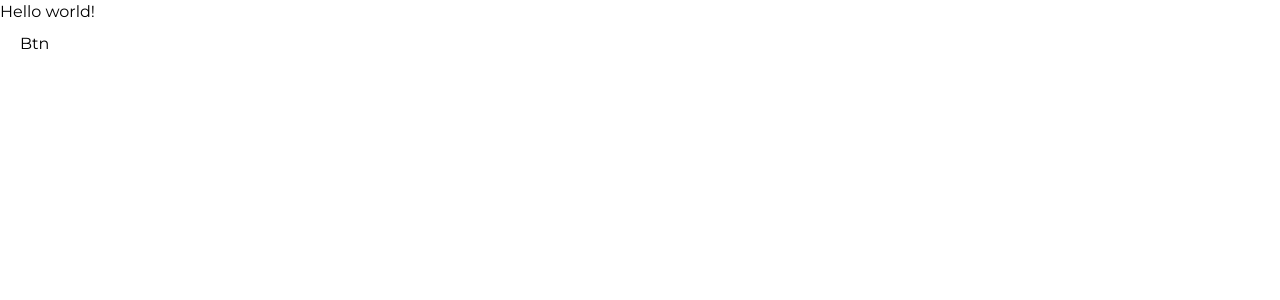
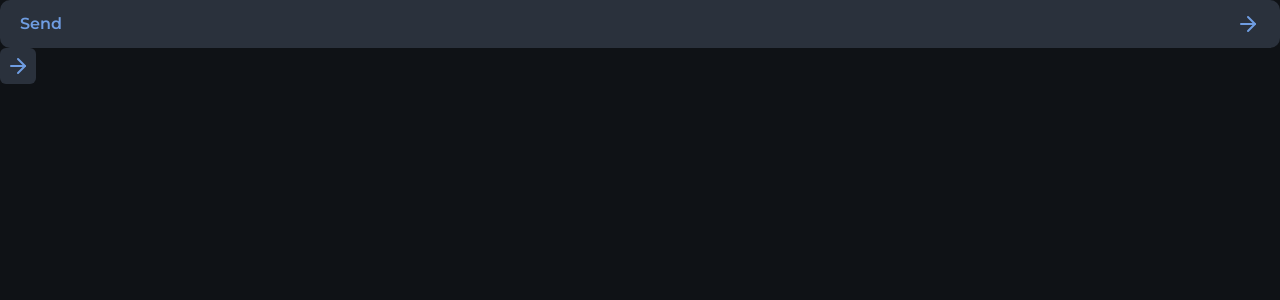
Before and after one commit to andreknob/nlw-react, a Next.js app: page / in a window 1280 px wide. Shown: the top 300 px of the page. Built offline with nearby package versions, Linux system fonts and the light colour scheme.

Commit message:
feat: add button and icon-button components

```diff
--- a/package.json
+++ b/package.json
@@ -10,6 +10,7 @@
   },
   "dependencies": {
     "@tailwindcss/postcss": "^4.0.7",
+    "lucide-react": "^0.475.0",
     "next": "15.1.7",
     "postcss": "^8.5.3",
     "react": "^19.0.0",
--- a/src/app/globals.css
+++ b/src/app/globals.css
@@ -19,4 +19,6 @@
 
   --font-heading: var(--font-oxanium);
   --font-sans: var(--font-montserrat);
+
+  --radius-xl: 0.625rem;
 }
--- a/src/app/layout.tsx
+++ b/src/app/layout.tsx
@@ -25,7 +25,9 @@
 }>) {
   return (
     <html lang="en" className={`${oxanium.variable} ${montserrat.variable}`}>
-      <body className="bg-black text-white">{children}</body>
+      <body className="bg-gray-900 text-gray-100 antialised">
+        {children}
+      </body>
     </html>
   );
 }
--- a/src/app/page.tsx
+++ b/src/app/page.tsx
@@ -1,10 +1,18 @@
+import { ArrowRight } from "lucide-react";
 import { Button } from "@/components/button";
+import { IconButton } from "@/components/icon-button";
 
 export default function Home() {
   return (
     <main>
-      <div>Hello world!</div>
-      <Button text="Btn"></Button>
+      <Button>
+        Send
+        <ArrowRight />
+      </Button>
+
+      <IconButton>
+        <ArrowRight />
+      </IconButton>
     </main>
   );
 }
--- a/src/components/button.tsx
+++ b/src/components/button.tsx
@@ -1,7 +1,13 @@
+import { ReactNode } from "react";
+
 interface ButtonProps {
-  text?: string;
+  children: ReactNode
 }
 
 export function Button(props: ButtonProps) {
-  return <button className="bg-violet-500 px-5 py-2 rounded-sm">{props.text}</button>
+  return (
+    <button className="flex justify-between items-center px-5 h-12 bg-gray-500 text-blue font-semibold rounded-xl w-full cursor-pointer hover:bg-blue hover:text-gray-900 transition-colors duration-300">
+      {props.children}
+    </button>
+  );
 }
--- /dev/null
+++ b/src/components/icon-button.tsx
@@ -0,0 +1,13 @@
+import { ReactNode } from "react";
+
+interface IconButtonProps {
+  children: ReactNode
+}
+
+export function IconButton(props: IconButtonProps) {
+  return (
+    <button className="p-1.5 bg-gray-500 text-blue rounded-md cursor-pointer hover:bg-blue hover:text-gray-900 transition-colors duration-300">
+      {props.children}
+    </button>
+  );
+}
```
Also changed, not shown: 1 other file (tests, documents, lock files or other folders).
